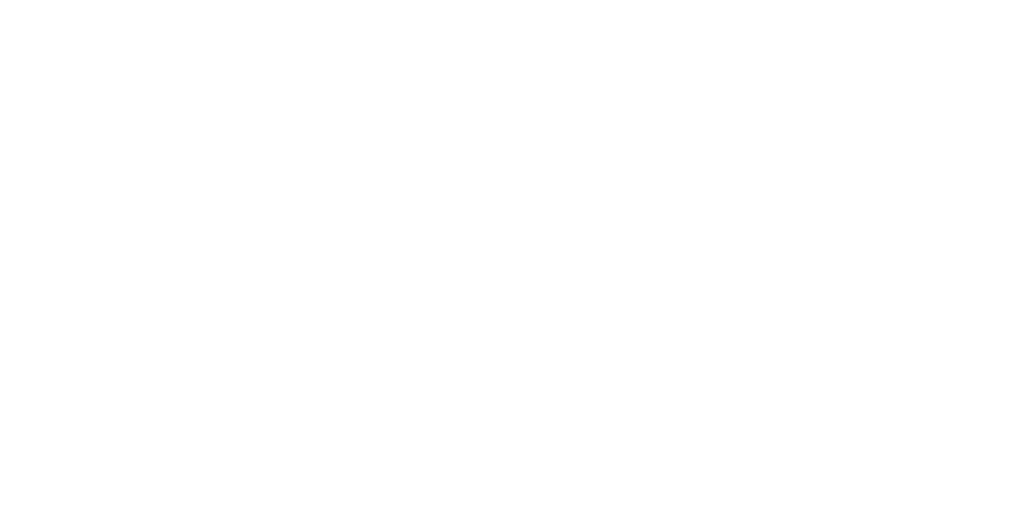
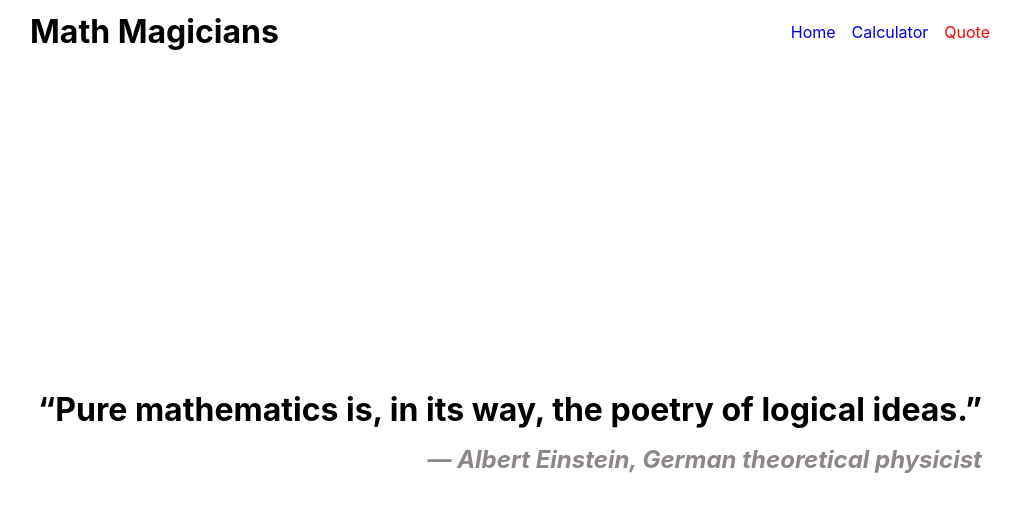
Before and after one commit to helio3197/math-magicians, a React (Create React App) app: page /quote in a window 1280 px wide. Before the commit this address had no page. Shown: the top 512 px of the page, without its empty margins (130-1151 px from the left). Built offline with nearby package versions, Linux system fonts and the light colour scheme.

Commit message:
Built Quote component

```diff
--- a/src/App.css
+++ b/src/App.css
@@ -4,4 +4,5 @@
   flex-direction: column;
   justify-content: center;
   align-items: center;
+  flex: 1;
 }
--- a/src/components/Header.js
+++ b/src/components/Header.js
@@ -58,7 +58,7 @@
           >
             {navLinks.map((item) => (
               <li className={styles.navItem} key={item.id}>
-                <NavLink style={({ isActive }) => ((isActive) ? { color: 'red' } : {})} to={item.path}>{item.name}</NavLink>
+                <NavLink className={({ isActive }) => ((isActive) ? `${styles.navActive}` : '')} to={item.path}>{item.name}</NavLink>
               </li>
             ))}
           </ul>
--- /dev/null
+++ b/src/components/Home.js
@@ -0,0 +1,9 @@
+import React from 'react';
+
+const Home = () => (
+  <>
+    <h2>Welcome!</h2>
+  </>
+);
+
+export default Home;
--- /dev/null
+++ b/src/components/Quote.js
@@ -0,0 +1,33 @@
+import React from 'react';
+
+const Quote = () => (
+  <>
+    <h2
+      style={{
+        display: 'flex',
+        flexDirection: 'column',
+        margin: '0',
+        padding: '24px calc(6px + 5vw)',
+      }}
+    >
+      <q
+        style={{
+          marginBottom: '16px',
+          fontSize: '2rem',
+        }}
+      >
+        Pure mathematics is, in its way, the poetry of logical ideas.
+      </q>
+      <i
+        style={{
+          alignSelf: 'end',
+          color: '#8d8787',
+        }}
+      >
+        — Albert Einstein, German theoretical physicist
+      </i>
+    </h2>
+  </>
+);
+
+export default Quote;
--- a/src/index.css
+++ b/src/index.css
@@ -35,3 +35,8 @@
 #root {
   height: 100%;
 }
+
+#root {
+  display: flex;
+  flex-direction: column;
+}
--- a/src/index.js
+++ b/src/index.js
@@ -8,6 +8,8 @@
 import './index.css';
 import App from './App';
 import Calculator from './components/Calculator';
+import Home from './components/Home';
+import Quote from './components/Quote';
 import reportWebVitals from './reportWebVitals';
 
 ReactDOM.render(
@@ -15,8 +17,16 @@
     <Router>
       <Routes>
         <Route path="/" element={<App />}>
-          <Route index element={<Calculator />} />
+          <Route index element={<Home />} />
+          <Route path="calculator" element={<Calculator />} />
+          <Route path="quote" element={<Quote />} />
         </Route>
+        <Route
+          path="*"
+          element={
+            <h1>Nothing here!</h1>
+          }
+        />
       </Routes>
     </Router>
   </React.StrictMode>,
```
